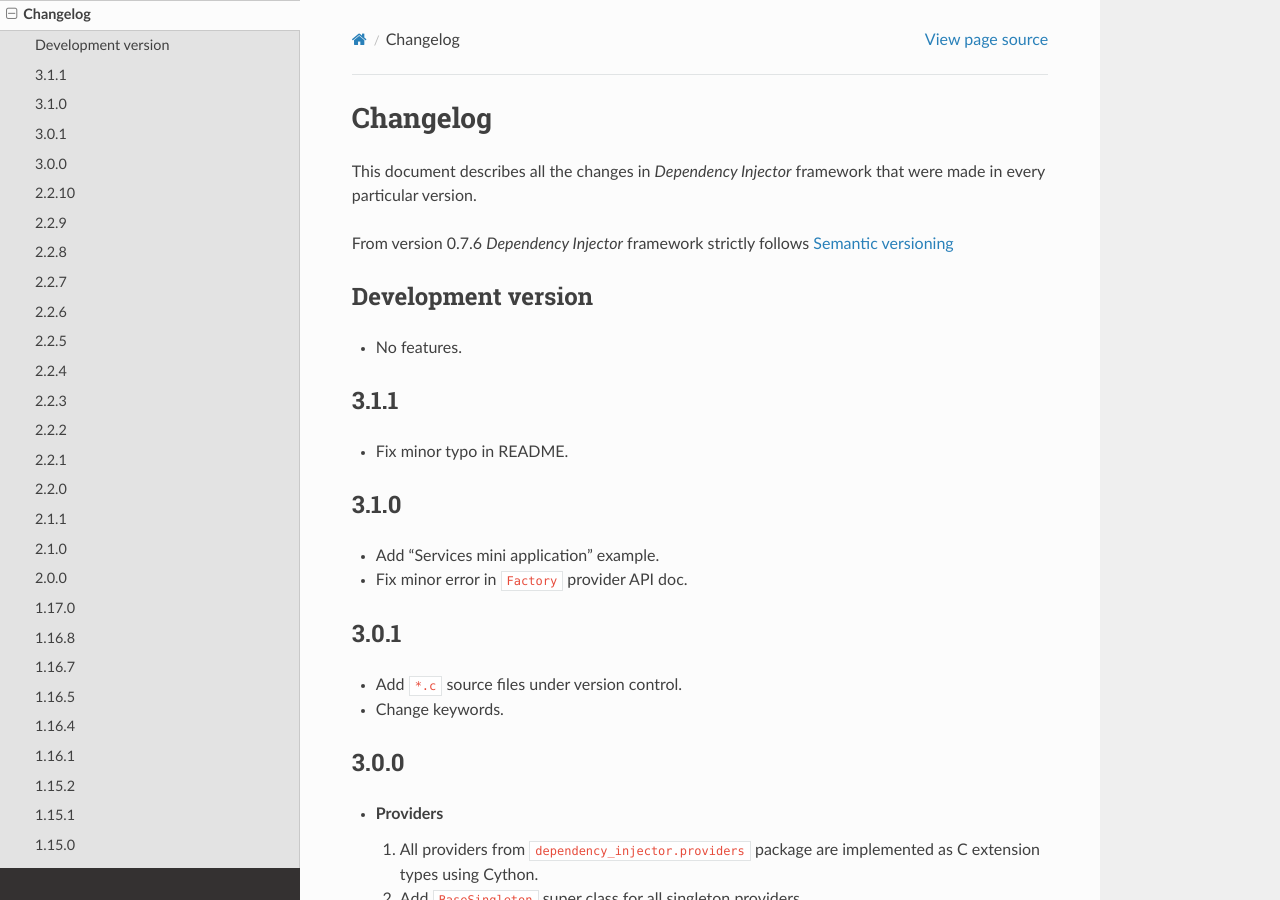
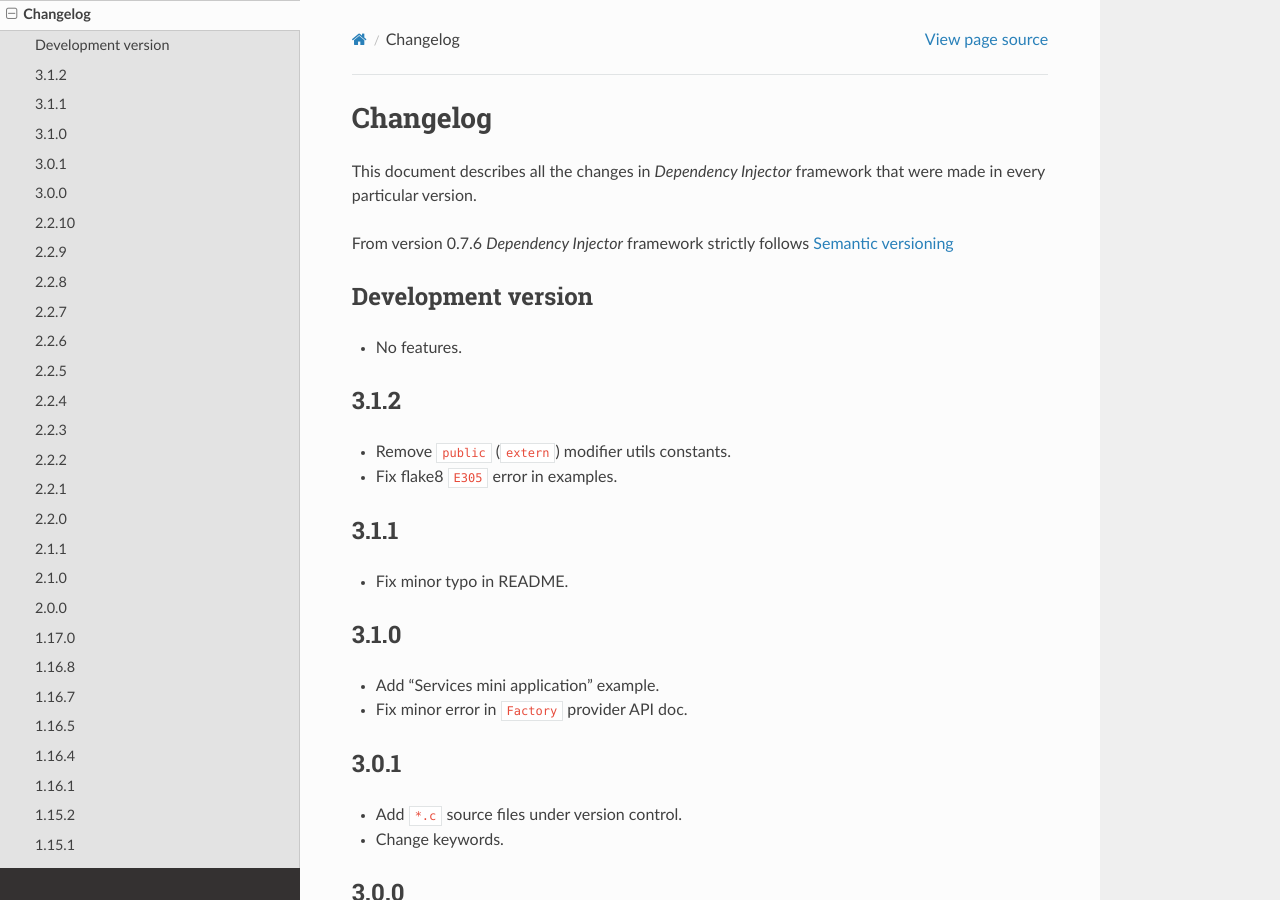
Before and after one commit to ets-labs/python-dependency-injector, a Sphinx documentation site: the page built from docs/main/changelog.rst, in a window 1280 px wide and 900 px high. Built offline with Sphinx 7.4.7 and the Read the Docs theme 2.0.0, drawn with Linux system fonts in a browser that asks for light colours.

Commit message:
Incrementing version to 3.1.2

```diff
--- a/docs/main/changelog.rst
+++ b/docs/main/changelog.rst
@@ -10,6 +10,11 @@ follows `Semantic versioning`_
 Development version
 -------------------
 - No features.
+
+3.1.2
+-----
+- Remove ``public`` (``extern``) modifier utils constants.
+- Fix flake8 ``E305`` error in examples.
 
 3.1.1
 -----
--- a/src/dependency_injector/__init__.py
+++ b/src/dependency_injector/__init__.py
@@ -1,6 +1,6 @@
 """Dependency injector top-level package."""
 
-VERSION = '3.1.1'
+VERSION = '3.1.2'
 """Version number that follows semantic versioning.
 
 :type: str
```
